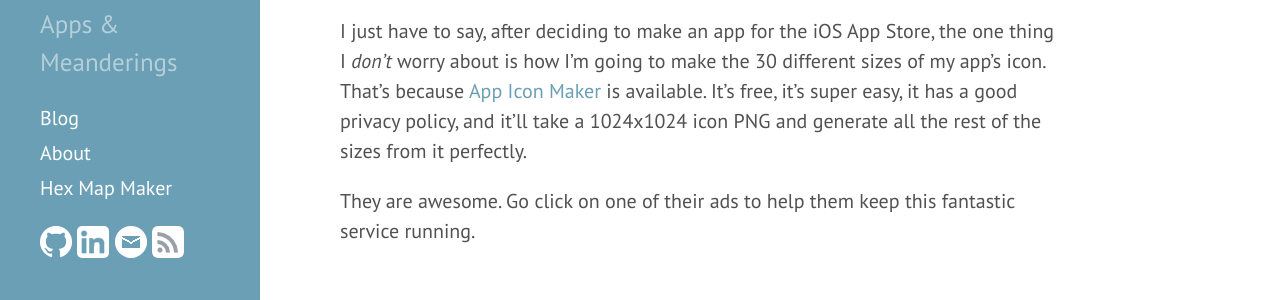
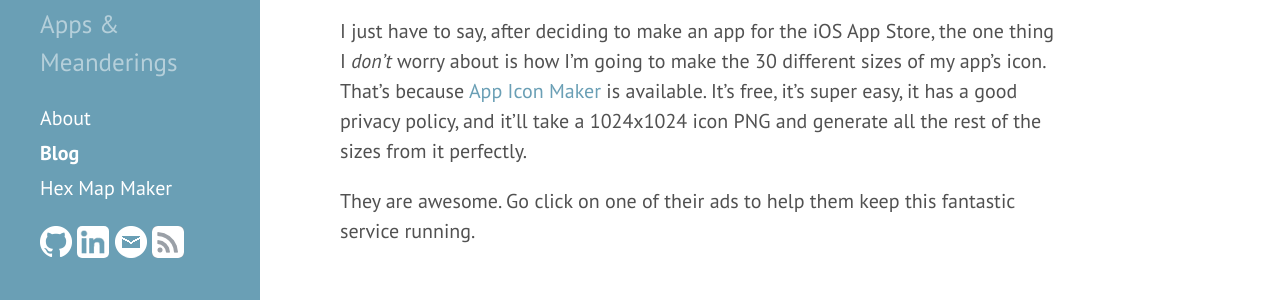
Before and after one commit to frimicc/frimicc.github.io, a Jekyll site: the page built from index.html, in a window 1280 px wide. Shown: the part 434-734 px from the top of the page. Built offline with Jekyll 4.4.1, drawn with Linux system fonts in a browser that asks for light colours; the list of posts is cut into pages by our own code.

Commit message:
Move About to top of sidebar and make sidebar links bold when you are on that page.

```diff
--- a/_includes/sidebar.html
+++ b/_includes/sidebar.html
@@ -10,7 +10,10 @@
     </div>
 
     <nav class="sidebar-nav">
-      <a class="sidebar-nav-item{% if page.url == site.baseurl %} active{% endif %}"
+        {% assign blog_url = site.baseurl | append: '/' %}
+      <a class="sidebar-nav-item{% if page.title == 'About' %} active{% endif %}"
+          href="{{ site.baseurl }}/about/">About</a>
+      <a class="sidebar-nav-item{% if page.url == blog_url %} active{% endif %}"
           href="{{ site.baseurl }}/">Blog</a>
 
       {% comment %}
@@ -20,7 +23,7 @@
 
       {% assign pages_list = site.pages %}
       {% for node in pages_list %}
-        {% if node.title != null %}
+        {% if node.title != null and node.title != "About" %}
           {% if node.layout == "page" %}
             <a class="sidebar-nav-item{% if page.url == node.url %} active{% endif %}"
                 href="{{ node.url }}">{{ node.title }}</a>
@@ -46,8 +49,10 @@
     </div>
 
     <div class="small-print">
-        <p><a href="{{ site.baseurl }}/privacypolicy/">Privacy Policy</a> &amp;
-        <a href="{{ site.baseurl }}/terms/">Terms of Service</a><br />
+        <p><a class="{% if page.title == 'Privacy Policy' %}active{% endif %}"
+            href="{{ site.baseurl }}/privacypolicy/">Privacy Policy</a> &amp;
+        <a class="{% if page.title == 'Terms of Service' %}active{% endif %}"
+            href="{{ site.baseurl }}/terms/">Terms of Service</a><br />
         &copy; {{ site.time | date: '%Y' }} Michael Friedman</p>
     </div>
   </div>
--- a/public/css/frimicc.css
+++ b/public/css/frimicc.css
@@ -18,3 +18,7 @@
 .sidebar a img {
     display: inline;
 }
+
+.sidebar .active {
+  font-weight: bold;
+}
```
